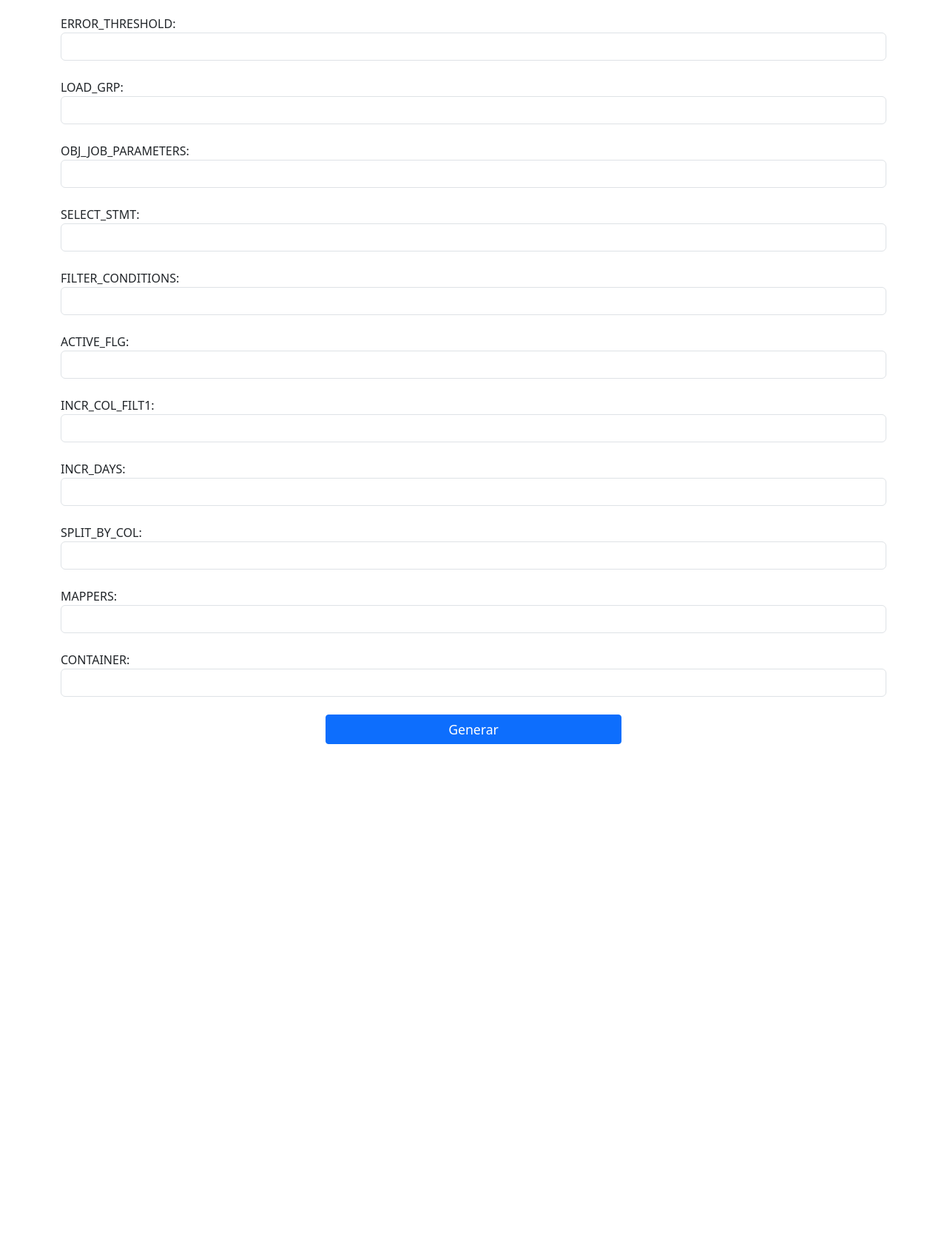
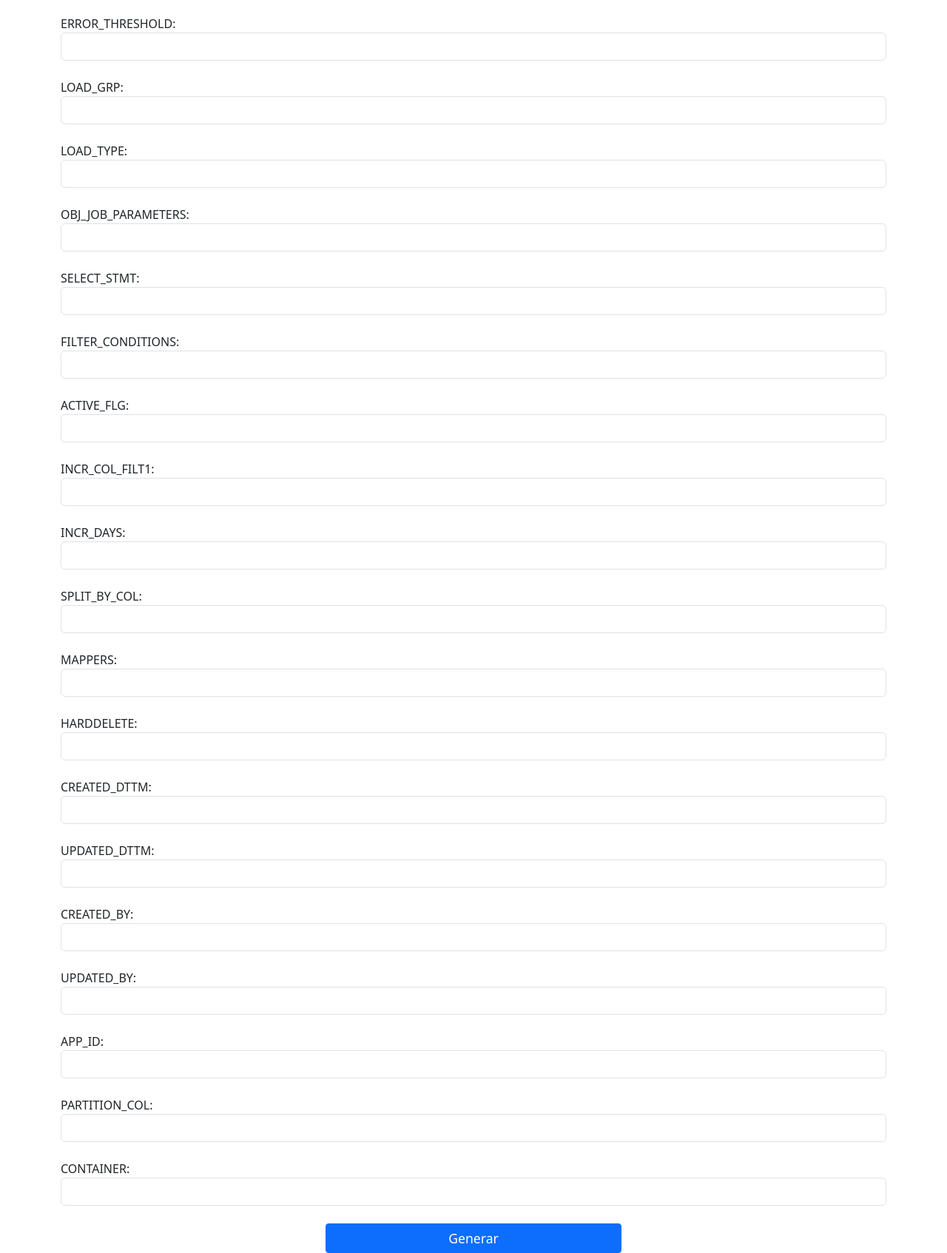
Before and after one commit to varelay/metadata, a PHP site: page / in a window 1280 px wide. Shown: the part 152-1846 px from the top of the page at 74% size. Before the commit the page ends 1158 px from the top, so only its background shows below. Run offline with PHP 8.4, Linux system fonts and the light colour scheme.

Commit message:
Actualización del front-end

```diff
--- a/index.php
+++ b/index.php
@@ -6,10 +6,10 @@
     <meta http-equiv="X-UA-Compatible" content="IE=edge">
     <meta name="viewport" content="width=device-width, initial-scale=1.0">
     <title>Document</title>
+    <style></style>
 </head>
 <body>
 <form class="container" action="funciones.php"  method="POST" enctype="multipart/form-data">
-
 <div class="form-group">
 <label>SRC_SCHEMA_ID:</label>
 <input type="text" class="form-control" id="" name="SRC_SCHEMA_ID">
@@ -28,6 +28,11 @@
 <div class="form-group">
 <label>LOAD_GRP:</label>
 <input type="text" class="form-control" id="" name="LOAD_GRP">
+</div>
+<br>
+<div class="form-group">
+<label>LOAD_TYPE:</label>
+<input type="text" class="form-control" id="" name="LOAD_TYPE">
 </div>
 <br>
 <div class="form-group">
@@ -71,16 +76,49 @@
 </div>
 <br>
 <div class="form-group">
+<label>HARDDELETE:</label>
+<input type="text" class="form-control" id="" name="HARDDELETE">
+</div>
+<br>
+<div class="form-group">
+<label>CREATED_DTTM:</label>
+<input type="text" class="form-control" id="" name="CREATED_DTTM">
+</div>
+<br>
+<div class="form-group">
+<label>UPDATED_DTTM:</label>
+<input type="text" class="form-control" id="" name="UPDATED_DTTM">
+</div>
+<br>
+<div class="form-group">
+<label>CREATED_BY:</label>
+<input type="text" class="form-control" id="" name="CREATED_BY">
+</div>
+<br>
+<div class="form-group">
+<label>UPDATED_BY:</label>
+<input type="text" class="form-control" id="" name="UPDATED_BY">
+</div>
+<br>
+<div class="form-group">
+<label>APP_ID:</label>
+<input type="text" class="form-control" id="" name="APP_ID">
+</div>
+<br>
+<div class="form-group">
+<label>PARTITION_COL:</label>
+<input type="text" class="form-control" id="" name="PARTITION_COL">
+</div>
+<br>
+<div class="form-group">
 <label>CONTAINER:</label>
 <input type="text" class="form-control" id="" name="CONTAINER">
 </div>
 <br>
-
 <center>
     <button type="submit" name="enviar_meta" class="btn btn-primary btn-sm" style="width: 400px; height: 40px; font-size: 1.1rem;">Generar</button>
 </form>
 </center>
-
 </body>
 <script src="https://cdn.jsdelivr.net/npm/bootstrap@5.3.0-alpha1/dist/js/bootstrap.bundle.min.js" integrity="sha384-w76AqPfDkMBDXo30jS1Sgez6pr3x5MlQ1ZAGC+nuZB+EYdgRZgiwxhTBTkF7CXvN" crossorigin="anonymous"></script>
 </html>
```
